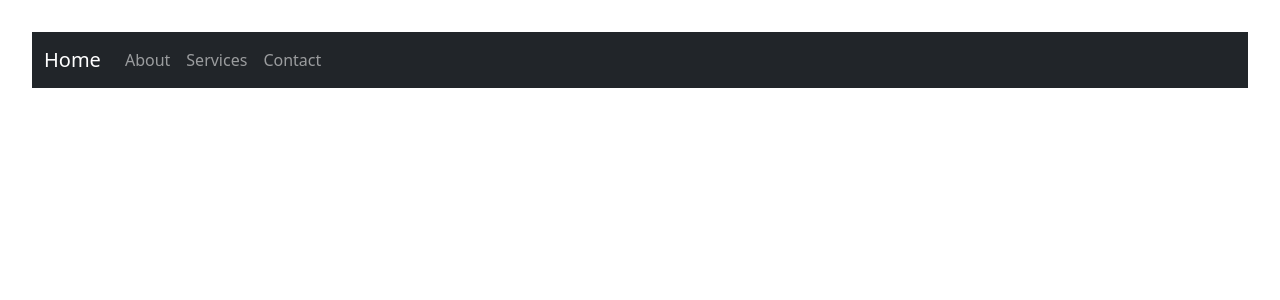
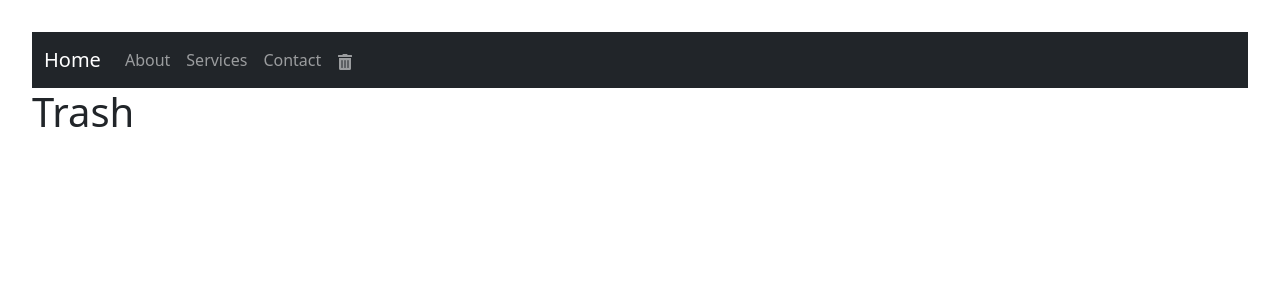
Before and after one commit to binattimattia/Node.js-React, a React (Vite) app: page /trash in a window 1280 px wide. Shown: the top 300 px of the page. Built offline with nearby package versions, Linux system fonts and the light colour scheme.

Commit message:
aggiunta della pagina cestino

```diff
--- a/package.json
+++ b/package.json
@@ -13,6 +13,7 @@
     "bootstrap": "^5.3.3",
     "react": "^19.0.0",
     "react-dom": "^19.0.0",
+    "react-icons": "^5.5.0",
     "react-router-dom": "^7.3.0"
   },
   "devDependencies": {
--- a/src/App.tsx
+++ b/src/App.tsx
@@ -1,10 +1,11 @@
 import './App.css'
-import {NavBar_avanzata} from "./components/Navbar.tsx";
+import { NavBar_avanzata } from './components/NavBar.tsx';
 import {BrowserRouter as Router, Route, Routes} from 'react-router-dom';
 import Home from './pages/Home';
 import About from './pages/About';
 import Services from './pages/Services';
 import Contact from './pages/Contact';
+import Trash from './pages/Trash.tsx';
 
 function App() {
     return (
@@ -17,6 +18,7 @@ function App() {
     <Route path="/about" element={<About />} />
     <Route path="/services" element={<Services />} />
     <Route path="/contact" element={<Contact />} />
+    <Route path="/trash" element={<Trash />} />
        </ Routes>
     </div>
     </Router>
--- a/src/components/NavBar.tsx
+++ b/src/components/NavBar.tsx
@@ -1,5 +1,6 @@
 import * as React from "react";
 import { Link } from 'react-router-dom';
+import { FaTrashAlt } from 'react-icons/fa';
 
 interface NavBar_base {
     title: string;
@@ -40,6 +41,9 @@ export const NavBar_avanzata = () => {
                         <li className="nav-item">
                             <Link className="nav-link" to="/contact">Contact</Link>
                         </li>
+                        <li className="nav-item">
+                            <Link className="nav-link" to="/trash"><FaTrashAlt /></Link>
+                        </li>
                     </ul>
                 </div>
             </div>
--- /dev/null
+++ b/src/pages/Trash.tsx
@@ -0,0 +1,5 @@
+export const Trash = () => {
+    return (<h1>Trash</h1>)
+}
+
+export default Trash;
```
Also changed, not shown: 1 other file (tests, documents, lock files or other folders).
